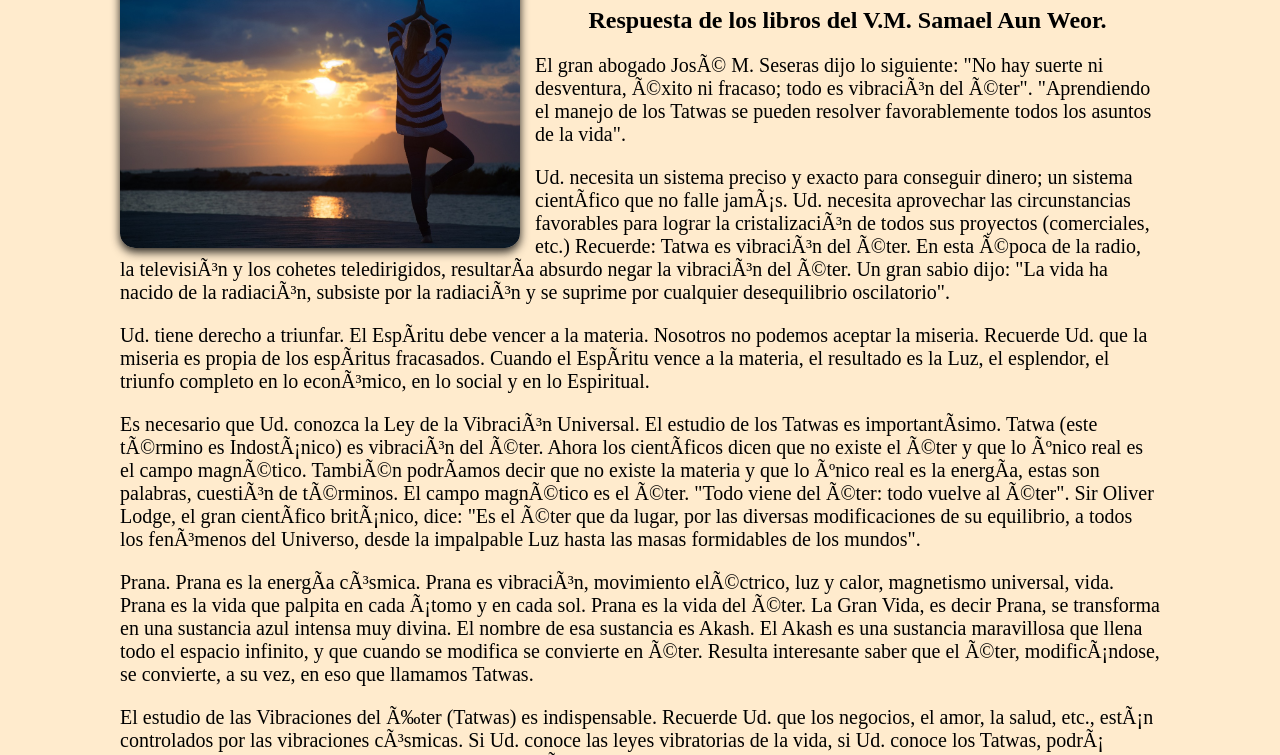
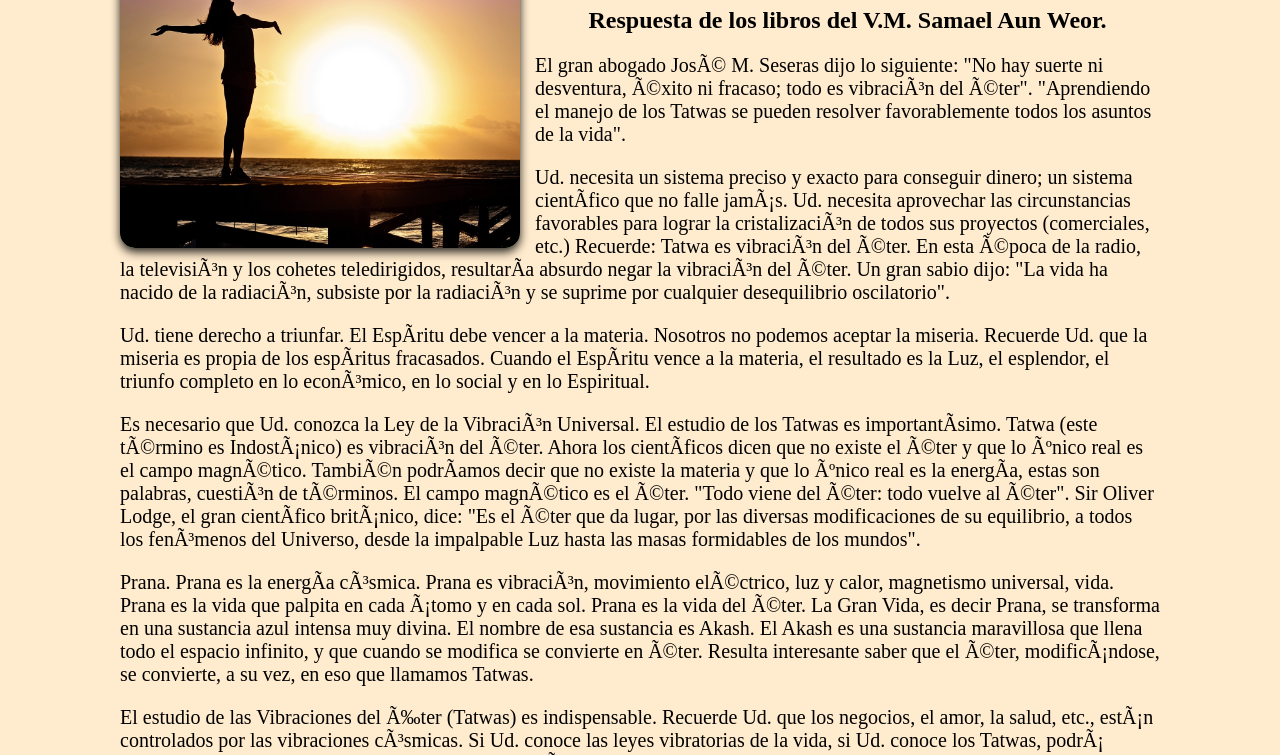
Before and after one commit to AbreguJuan/abregujuan.github.io, a plain HTML site: page index.html in a window 1280 px wide. Shown: the part 131-886 px from the top of the page. Drawn offline with Linux system fonts and the light colour scheme.

Commit message:
cambio de imagen
tenia una imagen repetida, hehehe

```diff
--- a/index.html
+++ b/index.html
@@ -17,7 +17,7 @@
     </header>
     <div class="contenido">
         <div class="parrafos">
-            <img class="imagen" src="Imagenes/atardecer-yoga.jpg" alt="">
+            <img class="imagen" src="Imagenes/woman-591576_1280.jpg" alt="">
             <h1 class="tituloPrincipal">¿Que son los Tatwas?</h1>
             <h2 class="subTitulo">Respuesta de los libros del V.M. Samael Aun Weor.</h2>
             <p>El gran abogado José M. Seseras dijo lo siguiente: "No hay suerte ni desventura, éxito ni fracaso; todo
```
Also changed, not shown: Imagenes/woman-591576_1280.jpg (added).
